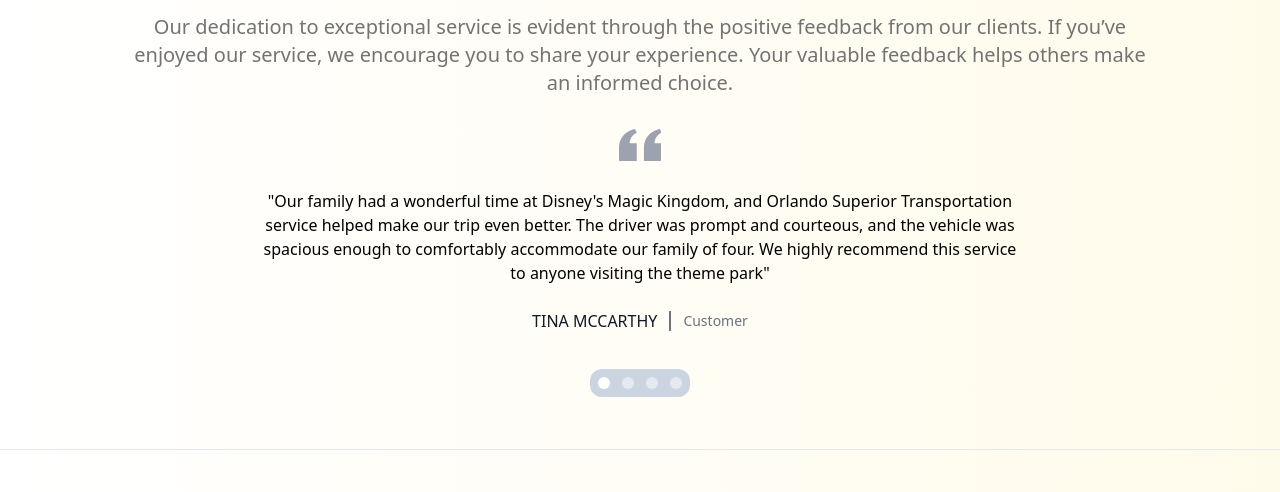
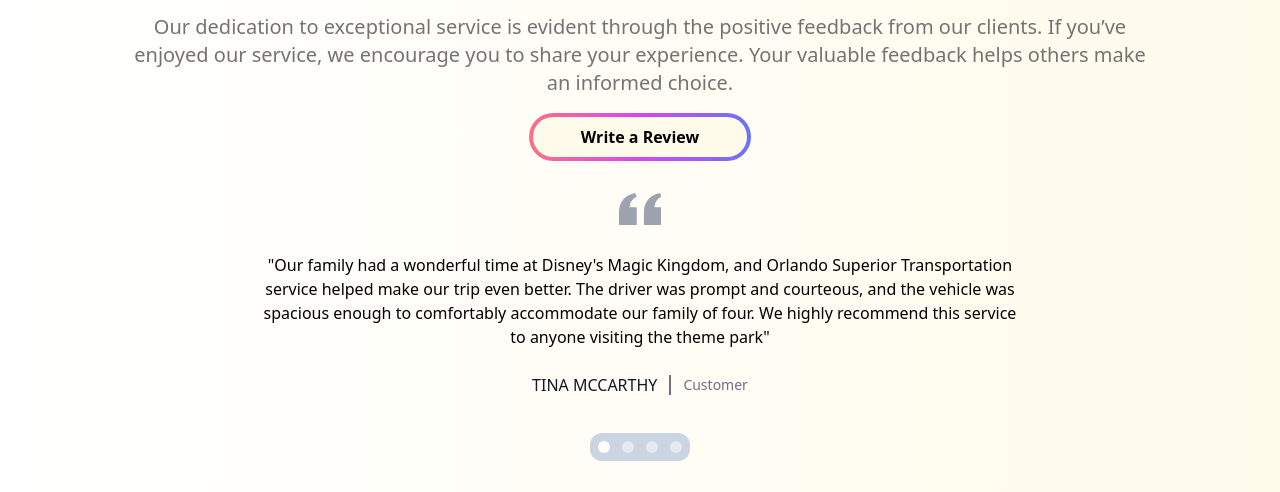
Before and after one commit to SwyftLogic/OrlandoSuperiorTransportation, an Astro site: page /rates in a window 1280 px wide. Shown: the part 1648-2140 px from the top of the page. Built offline with nearby package versions, Linux system fonts and the light colour scheme; Astro itself is replaced by a stand-in of ours.

Commit message:
adding review button
adding review button

```diff
--- a/src/components/Reviews.astro
+++ b/src/components/Reviews.astro
@@ -3,7 +3,9 @@
     <div class="text-center mx-auto ">
     <h4 class="font-bold text-5xl mt-10 pt-8 tracking-tight text-center">Satisfied Clients Testimonials</h4>
     <p class="text-neutral-500 text-xl mt-4 text-center">Our dedication to exceptional service is evident through the positive feedback from our clients. If you’ve enjoyed our service, we encourage you to share your experience. Your valuable feedback helps others make an informed choice.</p>
-
+    <a href="https://g.page/r/CQy7vtb6rFy6EBE/review" target="_blank" class="mt-4 inline-block p-1 rounded-full from-rose-400 via-fuchsia-500 to-indigo-500 bg-gradient-to-r">
+        <span class="block text-black px-12 py-2 font-semibold rounded-full bg-amber-50 hover:bg-transparent hover:text-white transition">Write a Review</span>
+      </a>
 </div>
 </div>
 
```
